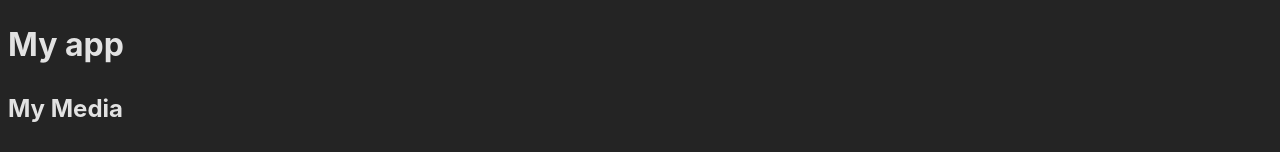
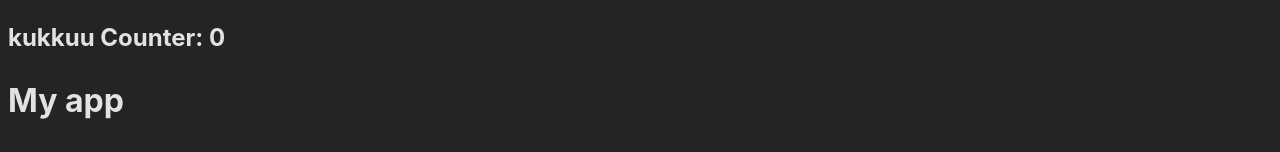
Before and after one commit to emintt/hybrid-react-example24, a React (Vite) app: page / in a window 1280 px wide. Shown: the top 152 px of the page. Built offline with nearby package versions, Linux system fonts and the light colour scheme.

Commit message:
state demo in App.tsx

```diff
--- a/src/App.tsx
+++ b/src/App.tsx
@@ -1,9 +1,16 @@
+import { useState } from "react";
 import Home from "./components/Home"
 
 const App = () => {
-
+  const [text, setText] = useState('kukkuu');
+  const [counter, setCounter] = useState(0);
   return (
     <>
+      <h2 onClick={() => {
+        setCounter(counter+1);
+        setText('Uutta asiaa');
+        console.log('update text', text);
+      }}>{text} Counter: {counter}</h2>
       <h1>My app</h1>
       <Home />
     </>
--- a/src/components/Home.tsx
+++ b/src/components/Home.tsx
@@ -38,7 +38,7 @@ const Home = () => {
       created_at: '2024-01-07T20:48:13.000Z',
     },
   ];
-  console.log(mediaArray);
+  // console.log(mediaArray);
   return (
     <>
       <h2>My Media</h2>
@@ -54,7 +54,7 @@ const Home = () => {
           </tr>
         </thead>
         <tbody>
-          {mediaArray.map((item) => <MediaRow mediaItem={item} />)}
+          {mediaArray.map((item) => <MediaRow key={item.media_id} mediaItem={item} />)}
         </tbody>
       </table>
     </>
--- a/src/components/MediaRow.tsx
+++ b/src/components/MediaRow.tsx
@@ -3,7 +3,7 @@ import { MediaItem } from "../types/DBtypes";
 const MediaRow = (props: {mediaItem: MediaItem}) => {
   const item = props.mediaItem;
   return (
-    <tr key={item.media_id}>
+    <tr>
       <td>
         <img src={item.thumbnail} alt={item.title} />
       </td>
```
